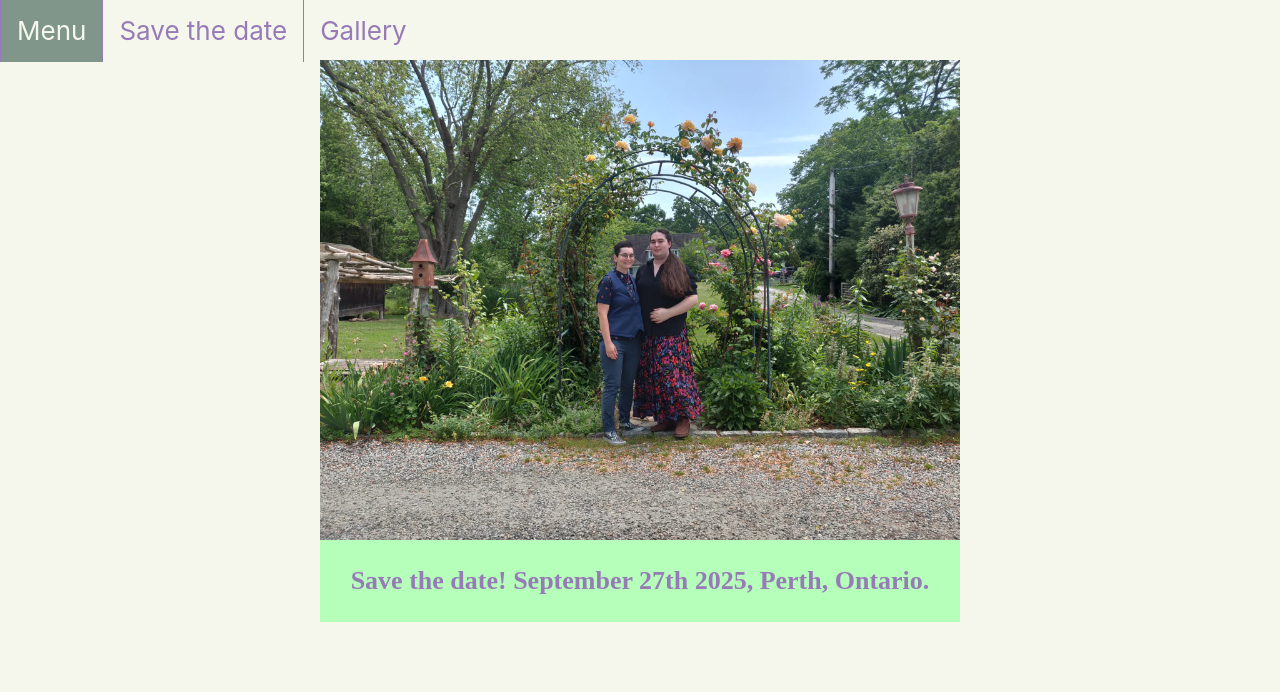
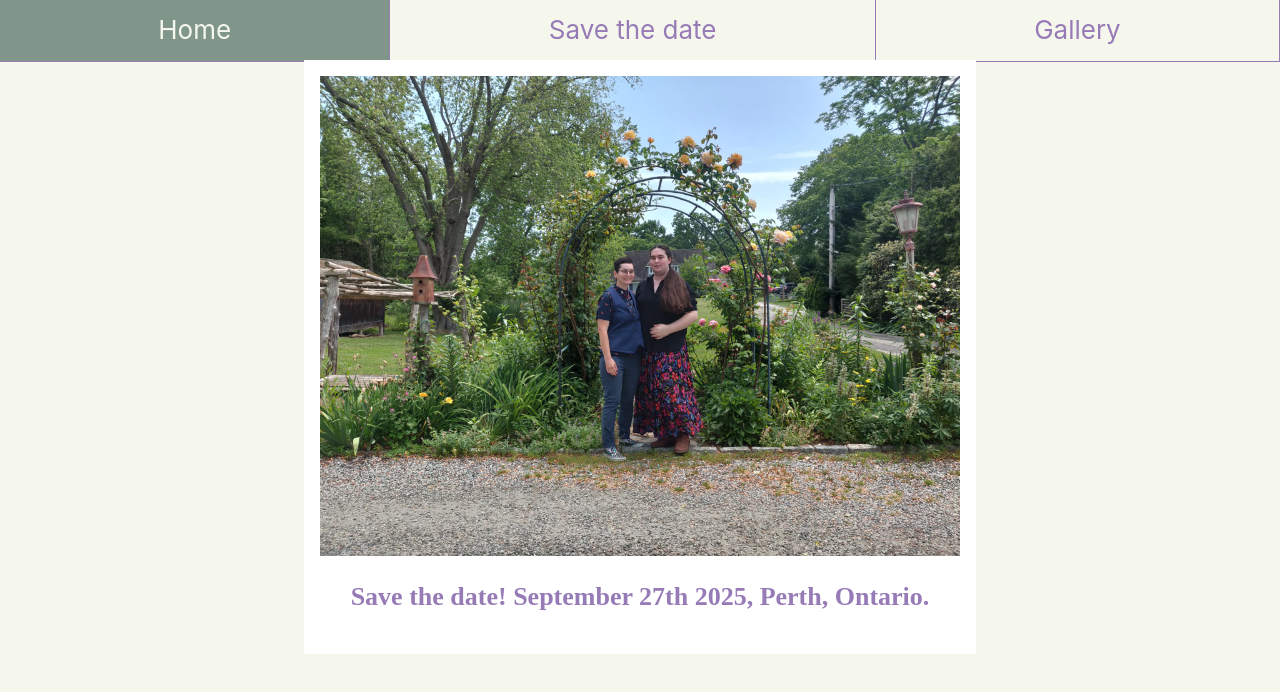
Before and after one commit to JackWilkin/mawwiage, a React (Create React App) app: page /save-the-date in a window 1280 px wide. Shown: the top 692 px of the page. Built offline with nearby package versions, Linux system fonts and the light colour scheme.

Commit message:
one more time

```diff
--- a/src/components/Menu.jsx
+++ b/src/components/Menu.jsx
@@ -7,7 +7,7 @@ export default function Menu() {
   return (
     <Navbar>
       <NavbarLink to="/home">
-        Menu
+        Home
       </NavbarLink>
       <NavbarLink to="/save-the-date">
         Save the date
@@ -22,16 +22,19 @@ export default function Menu() {
 const Navbar = styled.div`
   align-items: center;
   display: flex;
+  height: 60px;
   width: 100%;
-  height: 60px;
 `;
 
 const NavbarLink = styled(Link)`
-  border-left: 1px solid ${lavendar};
+  border-right: 1px solid ${lavendar};
+  border-bottom: 1px solid ${lavendar};
   color: ${lavendar};
-  width: fit-content;
+  flex-grow: 1;
+  text-align: center;
   padding: 1rem;
   text-decoration: none;
+  width: fit-content;
 
   &:hover {
     background-color: ${sage};
--- a/src/pages/SaveTheDate.jsx
+++ b/src/pages/SaveTheDate.jsx
@@ -1,6 +1,6 @@
 import styled from 'styled-components';
 import arch from '../images/rose_may_flower_arch.jpg';
-import { lavendar, mint } from '../styles/colors';
+import { lavendar } from '../styles/colors';
 
 export default function SaveTheDate() {
   return (
@@ -14,12 +14,12 @@ export default function SaveTheDate() {
 }
 
 const Background = styled.div`
-  background-color: ${mint};
+  background-color: white;
   display: flex;
   align-items: center;
   justify-content: center;
   flex-direction: column;
-  height: 100%;
+  padding: 1rem;
 `;
 
 const Image = styled.img`
```
